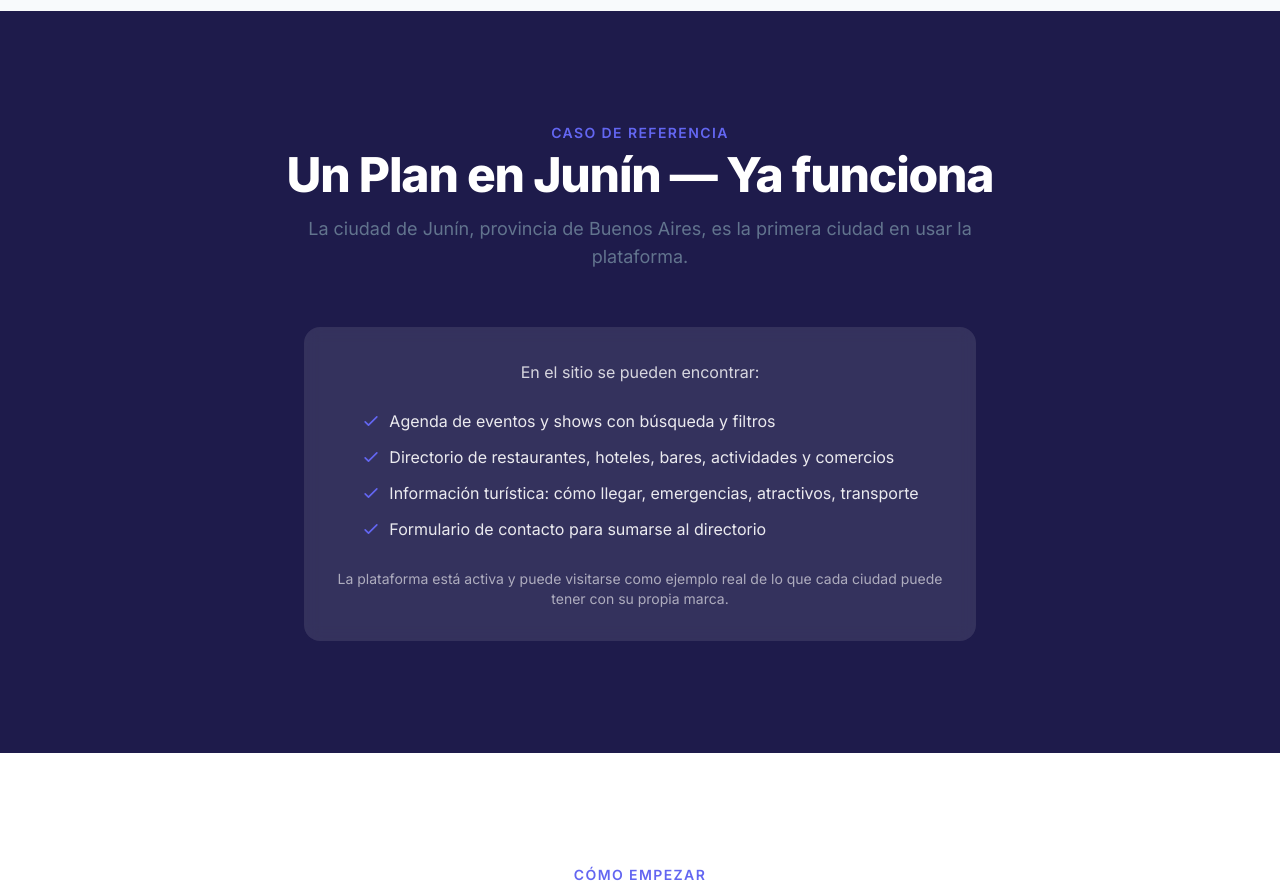
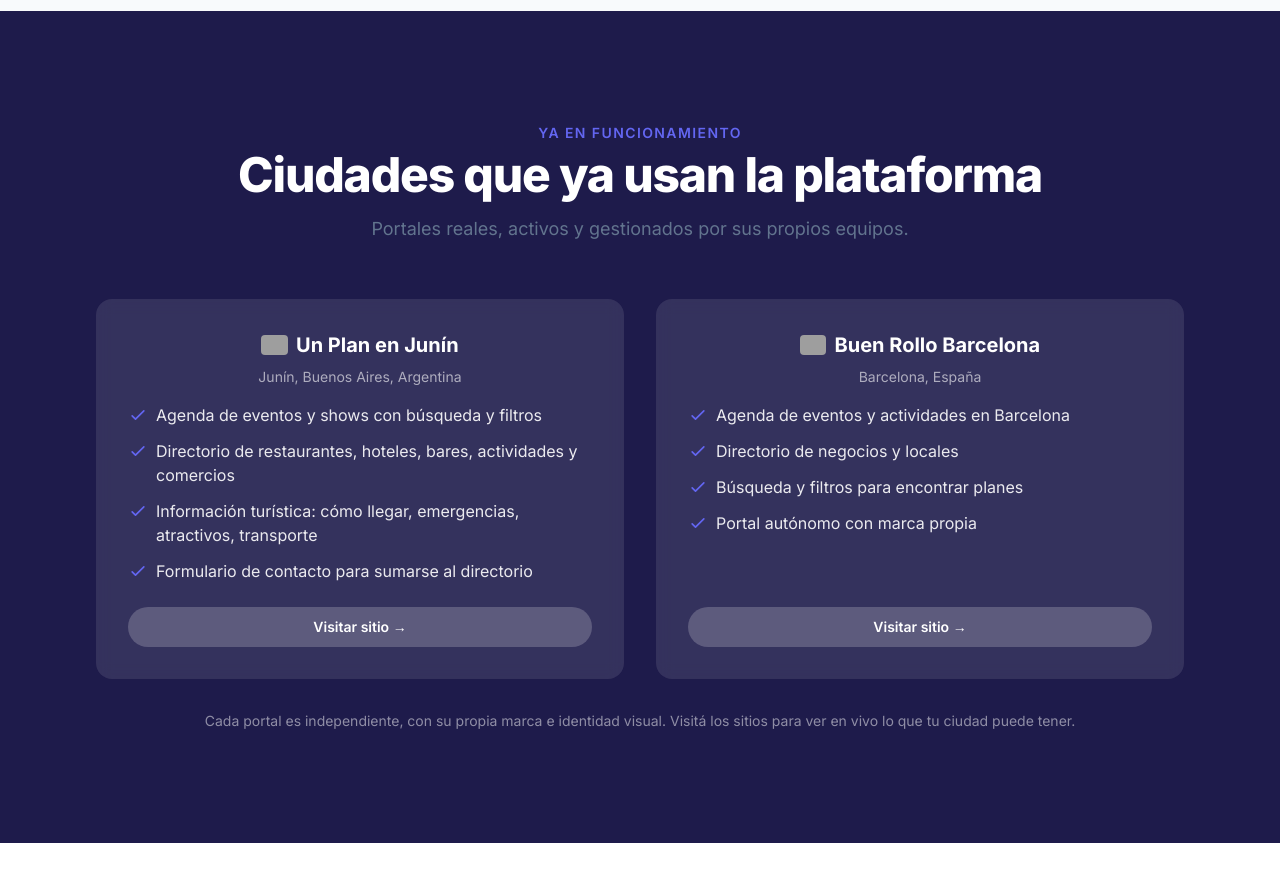
Before and after one commit to francovanney/landing-un-plan, a React (Vite) app: page / in a window 1280 px wide. Shown: the part 8040-8934 px from the top of the page. Built offline with nearby package versions, Linux system fonts and the light colour scheme; grey boxes are pictures that could not be loaded.

Commit message:
feat: update reference section to showcase functioning cities with new layout and links

```diff
--- a/src/App.tsx
+++ b/src/App.tsx
@@ -864,18 +864,28 @@ export default function App() {
         </details>
       </Section>
 
-      {/* ═══ CASO DE REFERENCIA ═══ */}
+      {/* ═══ CASOS EN FUNCIONAMIENTO ═══ */}
       <Section id="referencia" className="bg-primary-950 text-white">
         <SectionTitle
-          eyebrow="Caso de referencia"
-          title="Un Plan en Junín — Ya funciona"
-          subtitle="La ciudad de Junín, provincia de Buenos Aires, es la primera ciudad en usar la plataforma."
+          eyebrow="Ya en funcionamiento"
+          title="Ciudades que ya usan la plataforma"
+          subtitle="Portales reales, activos y gestionados por sus propios equipos."
         />
-        <div className="fade-in mx-auto max-w-2xl rounded-2xl bg-white/10 backdrop-blur-sm p-8 text-center">
-          <p className="mb-6 leading-relaxed text-white/80">
-            En el sitio se pueden encontrar:
+        <div className="grid gap-8 md:grid-cols-2">
+          {/* Junín */}
+          <div className="fade-in flex flex-col rounded-2xl bg-white/10 backdrop-blur-sm p-8 text-center">
+            <h3 className="text-xl font-bold text-white mb-2 flex items-center justify-center gap-2">
+              <img
+                src="https://flagcdn.com/w40/ar.png"
+                alt="Argentina"
+                className="h-5 rounded-sm"
+              />
+              Un Plan en Junín
+            </h3>
+            <p className="text-sm text-white/60 mb-4">
+              Junín, Buenos Aires, Argentina
             </p>
-          <ul className="space-y-3 text-left inline-block">
+            <ul className="space-y-3 text-left inline-block mb-6">
               {[
                 "Agenda de eventos y shows con búsqueda y filtros",
                 "Directorio de restaurantes, hoteles, bares, actividades y comercios",
@@ -888,11 +898,53 @@ export default function App() {
                 </li>
               ))}
             </ul>
-          <p className="mt-6 text-sm text-white/60">
-            La plataforma está activa y puede visitarse como ejemplo real de lo
-            que cada ciudad puede tener con su propia marca.
+            <a
+              href="https://unplanenjunin.com.ar/"
+              target="_blank"
+              rel="noopener noreferrer"
+              className="mt-auto inline-block rounded-full bg-white/20 px-6 py-2.5 text-sm font-semibold text-white hover:bg-white/30 transition"
+            >
+              Visitar sitio →
+            </a>
+          </div>
+          {/* Barcelona */}
+          <div className="fade-in flex flex-col rounded-2xl bg-white/10 backdrop-blur-sm p-8 text-center">
+            <h3 className="text-xl font-bold text-white mb-2 flex items-center justify-center gap-2">
+              <img
+                src="https://flagcdn.com/w40/es.png"
+                alt="España"
+                className="h-5 rounded-sm"
+              />
+              Buen Rollo Barcelona
+            </h3>
+            <p className="text-sm text-white/60 mb-4">Barcelona, España</p>
+            <ul className="space-y-3 text-left inline-block mb-6">
+              {[
+                "Agenda de eventos y actividades en Barcelona",
+                "Directorio de negocios y locales",
+                "Búsqueda y filtros para encontrar planes",
+                "Portal autónomo con marca propia",
+              ].map((item, i) => (
+                <li key={i} className="flex items-start gap-2">
+                  <CheckIcon />
+                  <span className="text-white/90">{item}</span>
+                </li>
+              ))}
+            </ul>
+            <a
+              href="https://buenrollobarcelona.com/"
+              target="_blank"
+              rel="noopener noreferrer"
+              className="mt-auto inline-block rounded-full bg-white/20 px-6 py-2.5 text-sm font-semibold text-white hover:bg-white/30 transition"
+            >
+              Visitar sitio →
+            </a>
+          </div>
+        </div>
+        <p className="fade-in mt-8 text-center text-sm text-white/50">
+          Cada portal es independiente, con su propia marca e identidad visual.
+          Visitá los sitios para ver en vivo lo que tu ciudad puede tener.
         </p>
-        </div>
       </Section>
 
       {/* ═══ CÓMO EMPEZAR (Timeline) ═══ */}
```
Lines whose indentation alone changed are shown as unchanged.
